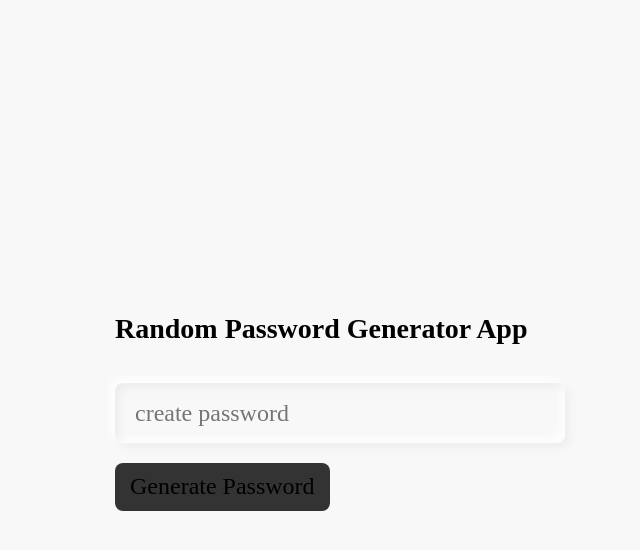
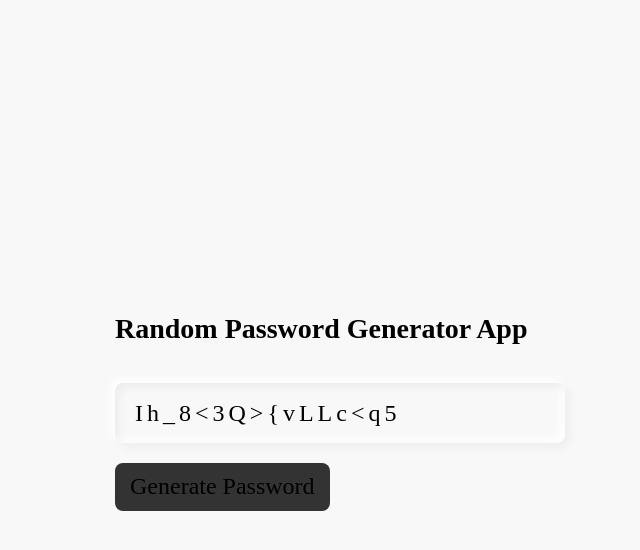
Before and after one commit to kasunweerasinghe/Password-Generator, a plain HTML site: page index.html in a window 1280 px wide. Both pictures are taken after a click on the element "Generate Password". Shown: the whole page, without its empty margins (300-940 px from the left). Drawn offline with Linux system fonts and the light colour scheme.

Commit message:
implement js function

```diff
--- a/css/stylesheet.css
+++ b/css/stylesheet.css
@@ -13,6 +13,7 @@ body {
     align-items: center;
     min-height: 100vh;
     background: #f8f8f8;
+    user-select: none;
 }
 
 .inputBox {
--- a/index.html
+++ b/index.html
@@ -20,7 +20,7 @@ created by kasunrachintha on 10/18/22
 <div class="inputBox">
     <h2>Random Password Generator App</h2>
     <input id="password" name="" placeholder="create password" readonly="" type="text">
-    <div id="btn">Generate Password</div>
+    <div id="btn" onclick="getPassword()">Generate Password</div>
 </div>
 
 <script src="js/script.js"></script>
--- a/js/script.js
+++ b/js/script.js
@@ -1,3 +1,12 @@
-function getPassword(){
-    var char = "0123456789abcdefghijklmnopqrstuvwxyz"
+function getPassword() {
+    var char = "0123456789abcdefghijklmnopqrstuvwxyzABCDEFGHIJKLMNOPQRSTUVWXYZ!@#$%*()_+?><:{}[]";
+
+    var passwordLength = 16;
+    var password = '';
+
+    for (let i = 0; i < passwordLength; i++) {
+        var randonNumber = Math.floor(Math.random() * char.length);
+        password += char.substring(randonNumber, randonNumber + 1);
+    }
+    document.getElementById("password").value = password;
 }
```
